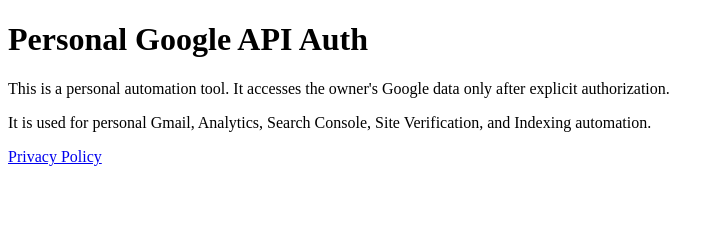
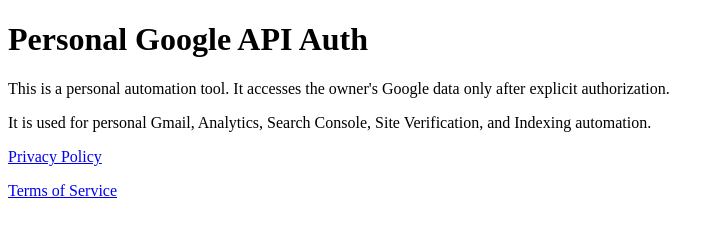
Before and after one commit to dugufeng666/google-oauth-pages, a plain HTML site: page index.html in a window 1280 px wide. Shown: the whole page, without its empty margins (0-724 px from the left). Drawn offline with Linux system fonts and the light colour scheme.

Commit message:
Update index.html

```diff
--- a/index.html
+++ b/index.html
@@ -9,5 +9,6 @@
   <p>This is a personal automation tool. It accesses the owner's Google data only after explicit authorization.</p>
   <p>It is used for personal Gmail, Analytics, Search Console, Site Verification, and Indexing automation.</p>
   <p><a href="./privacy.html">Privacy Policy</a></p>
+  <p><a href="./terms.html">Terms of Service</a></p>
 </body>
 </html>
```
